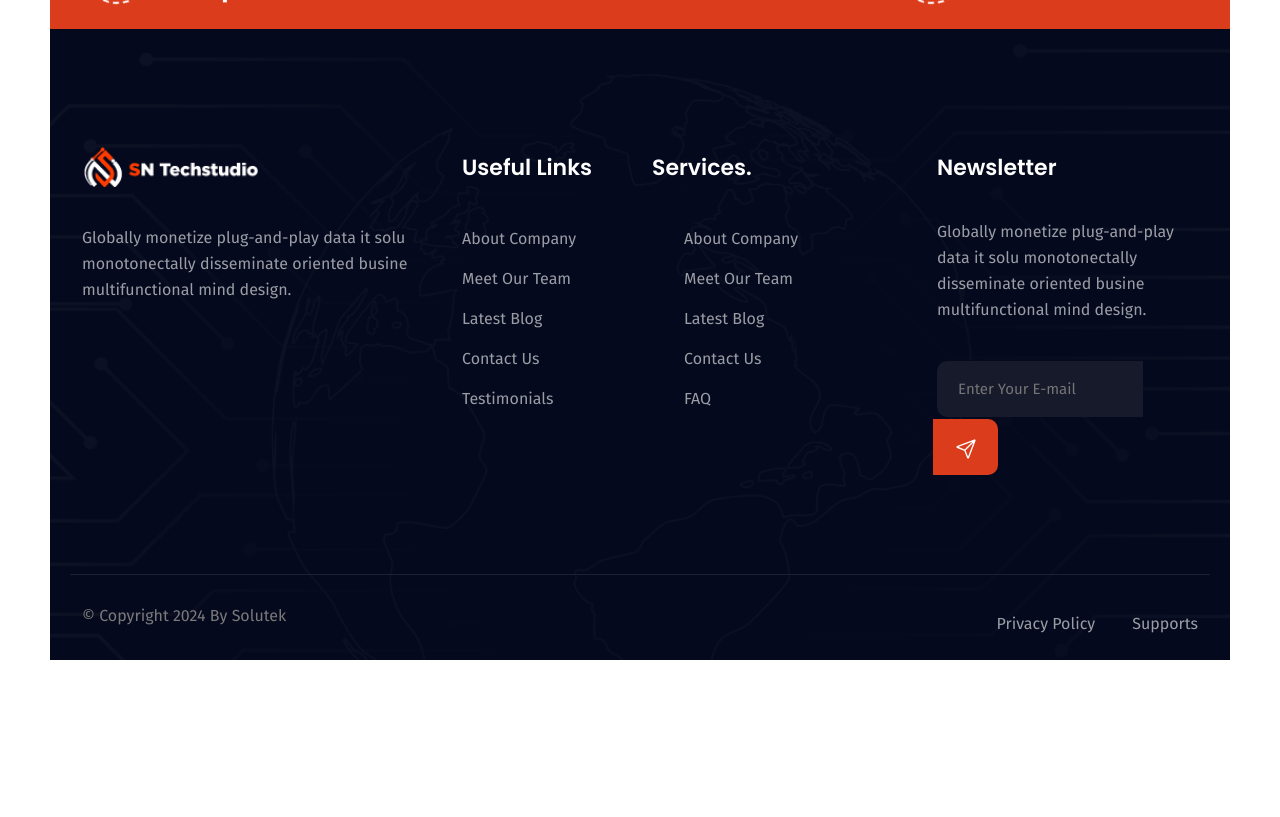
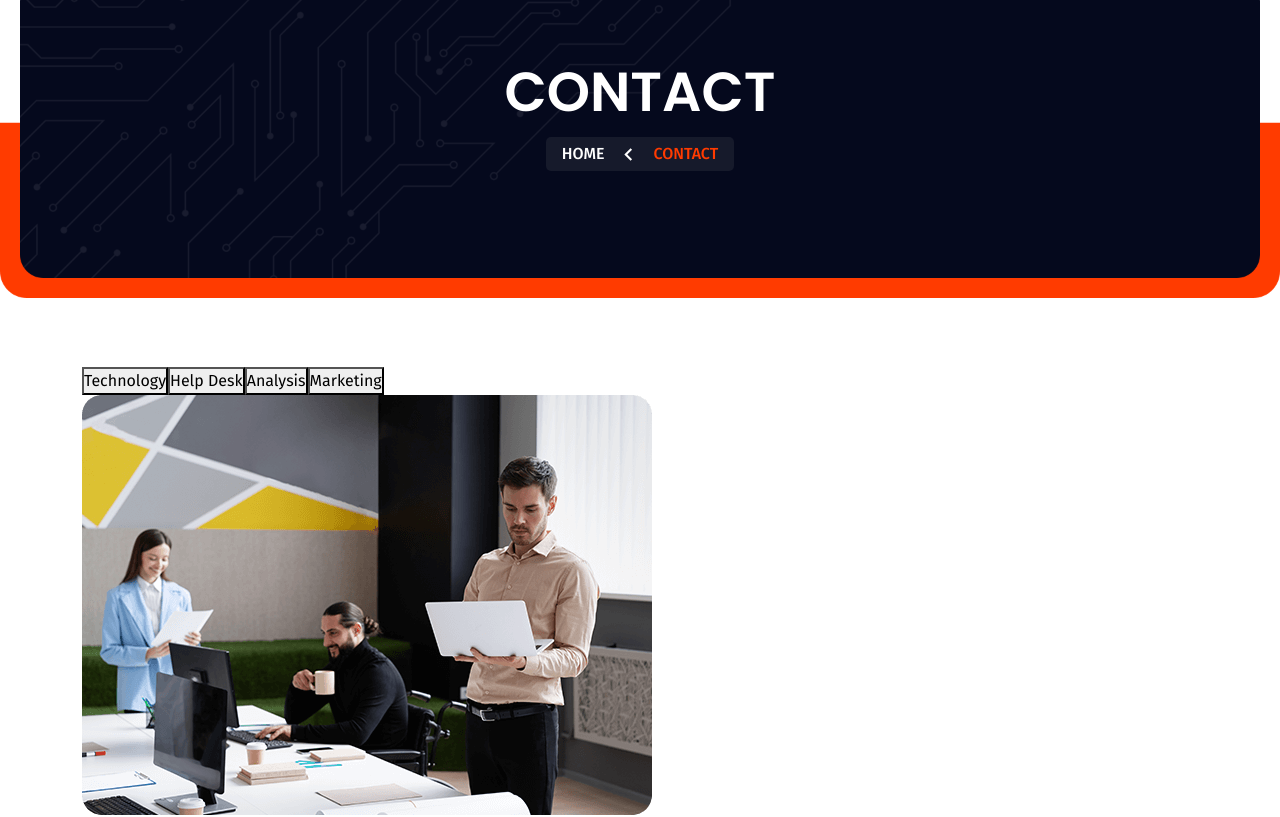
Before and after one commit to talhacodess/Sntech-Studio, a React (Vite) app: page /portfolio in a window 1280 px wide. Shown: the part 220-1037 px from the top of the page. Before the commit the page ends 915 px from the top, so only its background shows below. Built offline with nearby package versions, Linux system fonts and the light colour scheme.

Commit message:
category filters

```diff
--- a/src/App.jsx
+++ b/src/App.jsx
@@ -6,6 +6,7 @@ import AboutUs from './pages/AboutUs.jsx'
 import Services from './pages/Services.jsx'
 import BlogPage from './pages/BlogPage.jsx'
 import ContactUs from './pages/ContactUs.jsx'
+import PortfolioPage from './pages/PortfolioPage.jsx'
 
 function App() {
 
@@ -19,6 +20,7 @@ function App() {
         <Route path='/services' element={<Services/>} />
         <Route path='/blog' element={<BlogPage/>} />
         <Route path='/contact' element={<ContactUs/>} />
+        <Route path='/portfolio' element={<PortfolioPage/>} />
 
        </Routes>
 
--- /dev/null
+++ b/src/component/portfolio/PortfolioFilters.jsx
@@ -0,0 +1,40 @@
+import React, { useState } from 'react'
+import { items } from './items'
+import { button, div, filter } from 'motion/react-client'
+
+function PortfolioFilters() {
+    const [selectedFilters,setSelectedFilters] = useState()
+    const [filterItems,setFilterItems] = useState((items))
+    console.log(items,'items',)
+    let filters = ['Technology','Help Desk','Analysis','Marketing']
+  return (
+    <>
+    <div className="btn-container">
+        {filters.map((category,index)=>(
+            <button
+            onClick={()=>handleFilterBtnclick(category)}
+            className={`button ${selectedFilters?.includes(category) ?'active':''}`}
+            key={`filters-${index}`}
+            >{category}</button>
+        ))}
+
+
+    </div>
+
+    <div className="item-container">
+        {filterItems.map((item,index)=>(
+            <div key={`item-${index}`} className='item'>
+                <img src={item.url} alt="" />
+                <h2>{item.name}</h2>
+                <p>{item.category}</p>
+            </div>
+        ))}
+
+    </div>
+
+    </>
+
+  )
+}
+
+export default PortfolioFilters
--- /dev/null
+++ b/src/component/portfolio/items.js
@@ -0,0 +1,15 @@
+import img1 from '../../assets/case-thumb5.png'
+import img2 from '../../assets/case-thumb6.png'
+export const  items = [
+    {name:'digital marketing',url:img1,category:'Marketing'},
+    {name:'product & design',url:img2,category:'Marketing'},
+    {name:'Platform Integration',url:img2,category:'Analysis'},
+    {name:'Network Security',url:img1,category:'Analysis'},
+    {name:'Web Development',url:img1,category:'Help Desk'},
+    {name:'Platform Integration',url:img2,category:'Help Desk'},
+    {name:'Software Management',url:img1,category:'Technology'},
+    {name:'Network Security',url:img2,category:'Technology'},
+    {name:'digital marketing',url:img1,category:'Technology'},
+    {name:'product & design',url:img2,category:'Technology'},
+
+]
--- a/src/header/Header.jsx
+++ b/src/header/Header.jsx
@@ -24,7 +24,7 @@ function Header() {
          <Link to={'/about-us'} class="nav-link">About Us</Link>
         </li>
         <li class="nav-item">
-          <a class="nav-link" href="#">Portfolio</a>
+           <Link to={'/portfolio'} class="nav-link">Portfolio</Link>
         </li>
         <li class="nav-item">
            <Link to={'/services'} class="nav-link">Services</Link>
--- /dev/null
+++ b/src/pages/PortfolioPage.jsx
@@ -0,0 +1,44 @@
+import React from 'react'
+import PortfolioFilters from '../component/portfolio/PortfolioFilters'
+import { MdOutlineKeyboardArrowLeft } from "react-icons/md";
+import { Link } from 'react-router';
+
+function PortfolioPage() {
+    return (
+        <>
+            {/** breadbrumb area */}
+
+            <div className='breadcrumb-area about'>
+
+                <div className="container">
+                    <div className="row">
+                        <div className="col-lg-12">
+                            <div className="breadcrumb-content text-center">
+                                <h4>Contact</h4>
+                                <ul className='breadcrumb-list'>
+                                    <Link to={'/'} ><li className='home'>Home</li></Link>
+                                    <li className='list-arrow'><MdOutlineKeyboardArrowLeft size={25} /></li>
+                                    <li>Contact</li>
+                                </ul>
+                            </div>
+                        </div>
+                    </div>
+
+                </div>
+
+
+            </div>
+            <div className="container">
+
+                <PortfolioFilters />
+
+            </div>
+
+
+
+        </>
+
+    )
+}
+
+export default PortfolioPage
```
Also changed, not shown: src/assets/case-thumb5.png (added), src/assets/case-thumb6.png (added).
